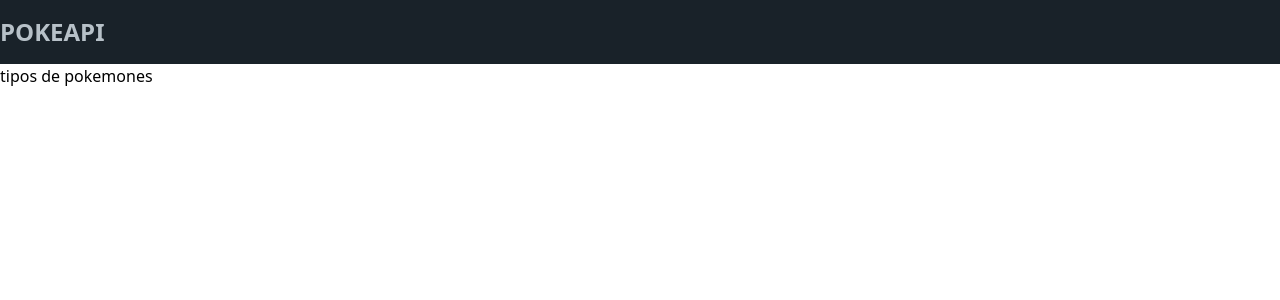
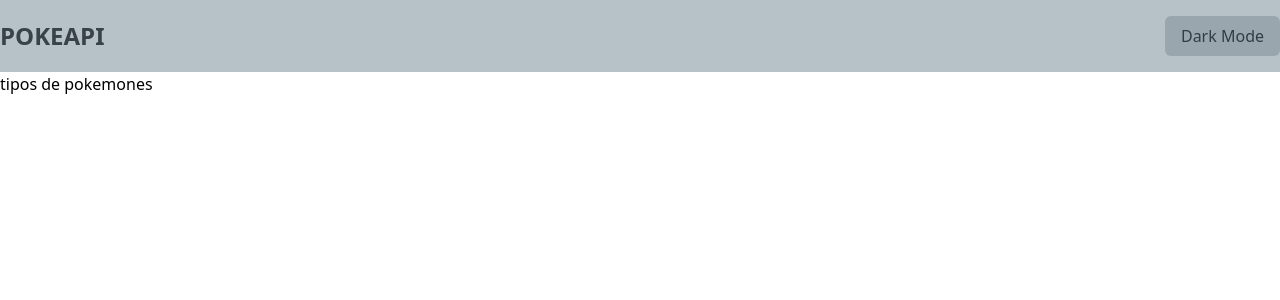
Before and after one commit to juanfrancia12/pokemons-v2, a Next.js app: page /types in a window 1280 px wide. Shown: the top 300 px of the page. Built offline with nearby package versions, Linux system fonts and the light colour scheme.

Commit message:
agregado dark mode

```diff
--- a/package.json
+++ b/package.json
@@ -11,6 +11,7 @@
   },
   "dependencies": {
     "next": "12.3.0",
+    "next-themes": "^0.2.1",
     "react": "18.2.0",
     "react-dom": "18.2.0"
   },
--- a/src/common/components/organisms/header/index.tsx
+++ b/src/common/components/organisms/header/index.tsx
@@ -3,13 +3,53 @@ import Nav from "@components/molecules/nav"
 import { CloseSVG } from "@components/svg/icons/Close"
 import { MenuSVG } from "@components/svg/icons/Menu"
 import useMenu from "@hooks/useMenu"
+import { useTheme } from "next-themes"
+import { useEffect, useState } from "react"
 
 export const Header = () => {
   const { toggleMenu, handleToggleMenu } = useMenu()
+
+  const { systemTheme, theme, setTheme } = useTheme()
+  const [mounted, setMounted] = useState(false)
+
+  useEffect(() => {
+    setMounted(true)
+  }, [])
+
+  if (!mounted) {
+    return null
+  }
+
+  const renderThemeChanger = () => {
+    const currentTheme = theme === "system" ? systemTheme : theme
+
+    if (currentTheme === "dark") {
       return (
-    <header className="w-full bg-primary-900">
-      <div className="container mx-auto 2xl:px-40 z-10 header relative md:sticky top-0">
+        <button
+          onClick={() => setTheme("light")}
+          className="bg-primary-500/80 px-4 py-2 rounded-md"
+        >
+          Light Mode
+        </button>
+      )
+    } else {
+      return (
+        <button
+          onClick={() => setTheme("dark")}
+          className="bg-primary-500/20 px-4 py-2 rounded-md"
+        >
+          Dark Mode
+        </button>
+      )
+    }
+  }
+
+  return (
+    <header className="w-full bg-primary-400 text-primary-900/80 dark:bg-primary-900 dark:text-primary-400">
+      <div className="container mx-auto 2xl:px-40 z-10 py-4 flex justify-between items-center relative md:sticky top-0">
         <Logo />
+        <div className="flex justify-center items-center gap-4">
+          {renderThemeChanger()}
           <Nav
             className={`${
               toggleMenu ? "block" : "hidden"
@@ -29,6 +69,7 @@ export const Header = () => {
             </button>
           )}
         </div>
+      </div>
     </header>
   )
 }
--- a/src/common/components/organisms/list/index.tsx
+++ b/src/common/components/organisms/list/index.tsx
@@ -22,8 +22,8 @@ export const List = ({ loading, data, txtSearch }: Props) => {
   if (loading) {
     return (
       <NotFound
-        message="Cargando datos ..."
-        className="col-span-5 text-center text-primary-400 py-4"
+        message="Cargando pokemones ..."
+        className="col-span-5 text-center text-primary-900/80 dark:text-primary-400 py-4"
       />
     )
   }
@@ -32,7 +32,7 @@ export const List = ({ loading, data, txtSearch }: Props) => {
     return (
       <NotFound
         message="No se encuentra resultados que coincida con su búsqueda"
-        className="col-span-5 text-center text-primary-400 py-4"
+        className="col-span-5 text-center text-primary-900/80 dark:text-primary-400 py-4"
       />
     )
   }
@@ -46,13 +46,12 @@ export const List = ({ loading, data, txtSearch }: Props) => {
         .map(({ name, image }) => {
           return (
             <Link key={name} href={`/${name}`}>
-              <article className="card hover:bg-primary-600 cursor-pointer transition-transform hover:scale-105 flex flex-col gap-4 p-4">
+              <article className="card cursor-pointer transition-transform hover:scale-105 flex flex-col gap-4 p-4">
                 <div className="w-full">
                   <div className="m-auto relative flex items-center justify-center">
                     <Image
                       src={image}
                       alt={name}
-                      // layout="fill"
                       width={120}
                       height={120}
                       placeholder="blur"
@@ -62,23 +61,13 @@ export const List = ({ loading, data, txtSearch }: Props) => {
                   </div>
                 </div>
 
-                <div className="text-xl text-center text-primary-400 font-bold">
+                <div className="text-xl text-center font-bold">
                   {name.toLocaleUpperCase()}
                 </div>
               </article>
             </Link>
           )
         })}
-
-      {/* {data &&
-        data.filter((pokemon) =>
-          pokemon.name.toLowerCase().includes(txtSearch.toLowerCase())
-        ).length === 0 && (
-          <NotFound
-            message="No se encuentra tu búsqueda."
-            className="col-span-5 text-center text-primary-400 py-4"
-          />
-        )} */}
     </div>
   )
 }
--- a/src/common/components/organisms/searchBar/index.tsx
+++ b/src/common/components/organisms/searchBar/index.tsx
@@ -1,6 +1,4 @@
 import { Search } from "@components/molecules/search"
-
-// const OPTIONS_CATEGORIAS = []
 
 type Props = {
   setTxtSearch: any
@@ -11,15 +9,10 @@ export const SearchBAr = ({ setTxtSearch }: Props) => {
     <div className="flex flex-col gap-4 md:flex md:flex-row">
       <Search
         type="search"
-        className="bg-primary-600 text-primary-100 py-2 px-4 w-full rounded focus:text-primary-400 md:w-60 lg:w-96 border border-primary-300 placeholder:text-primary-100 focus:bg-primary-500 focus:border-primary-100/40 focus:outline-none"
+        className="bg-gray-300 dark:bg-primary-600 text-primary-900 dark:text-primary-100 py-2 px-4 w-full rounded focus:text-primary-500/90 dark:focus:text-primary-400 md:w-60 lg:w-96 border border-gray-300 dark:border-primary-300 placeholder:text-primary-500/60 dark:placeholder:text-primary-100/60 focus:placeholder:text-primary-500 dark:focus:bg-primary-500 focus:bg-gray-400/40 focus:border-primary-100/40 focus:outline-none"
         placeholder="Empieza a buscar..."
         setTxtSearch={setTxtSearch}
       />
-      {/* <Select
-        name="select-1"
-        className="bg-primary-600 text-primary-400 py-2 px-4 w-full rounded md:w-40 lg:w-56 border border-primary-300"
-        options={OPTIONS_CATEGORIAS}
-      /> */}
     </div>
   )
 }
--- a/src/modules/Home/index.tsx
+++ b/src/modules/Home/index.tsx
@@ -8,7 +8,7 @@ const HomePage = () => {
   const [txtSearch, setTxtSearch] = useState("")
 
   return (
-    <div className="w-full py-8 bg-primary-800">
+    <div className="w-full py-8 bg-gray-200 dark:bg-primary-800">
       <div className="container mx-auto 2xl:px-40 flex flex-col gap-6">
         <SearchBAr setTxtSearch={setTxtSearch} />
         <List loading={loading} data={pokemons} txtSearch={txtSearch} />
--- a/src/pages/_app.tsx
+++ b/src/pages/_app.tsx
@@ -1,32 +1,15 @@
 import "../../styles/globals.css"
 import type { AppProps } from "next/app"
 import Layout from "@components/templates/layout"
-// import { useEffect, useState } from "react"
-// import { Router } from "next/router"
-// import LoadingPage from "@components/organisms/loadingPage"
+import { ThemeProvider } from "next-themes"
 
 function MyApp({ Component, pageProps }: AppProps) {
-  // const [loading, SetLoading] = useState(false)
-
-  // useEffect(() => {
-  //   Router.events.on("routeChangeStart", () => {
-  //     SetLoading(true)
-  //   })
-
-  //   Router.events.on("routeChangeComplete", () => {
-  //     SetLoading(false)
-  //   })
-
-  //   Router.events.on("routeChangeError", () => {
-  //     SetLoading(false)
-  //   })
-  // }, [])
-
   return (
-    <Layout>
-      {/* {loading ? <LoadingPage /> : <Component {...pageProps} />} */}
-      <Component {...pageProps} />
-    </Layout>
+    <ThemeProvider enableSystem={true} attribute="class">
+      <Layout>
+        <Component {...pageProps} />
+      </Layout>
+    </ThemeProvider>
   )
 }
 
--- a/styles/globals.css
+++ b/styles/globals.css
@@ -24,7 +24,7 @@
     @apply text-center py-5 bg-primary-900 text-primary-400;
   }
   .card {
-    @apply bg-primary-700 text-primary-100 rounded-lg overflow-hidden shadow-xl shadow-primary-200;
+    @apply bg-gray-100 dark:bg-primary-700 dark:text-primary-100 text-primary-900/60 rounded-lg overflow-hidden shadow-lg dark:shadow-xl shadow-gray-300/80 dark:shadow-primary-200 dark:hover:bg-primary-600 hover:bg-white;
   }
   .grid {
   }
--- a/tailwind.config.js
+++ b/tailwind.config.js
@@ -2,6 +2,7 @@
 module.exports = {
   // content: ["./src/**/*.{js,ts,jsx,tsx}"],
   content: ["./src/**/*.{ts,tsx}"],
+  darkMode: "class",
   theme: {
     extend: {
       colors: {
```
Also changed, not shown: src/pages/[name]/index.tsx (+13 -13 lines), 1 other file (tests, documents, lock files or other folders). Lines whose indentation alone changed are shown as unchanged.
